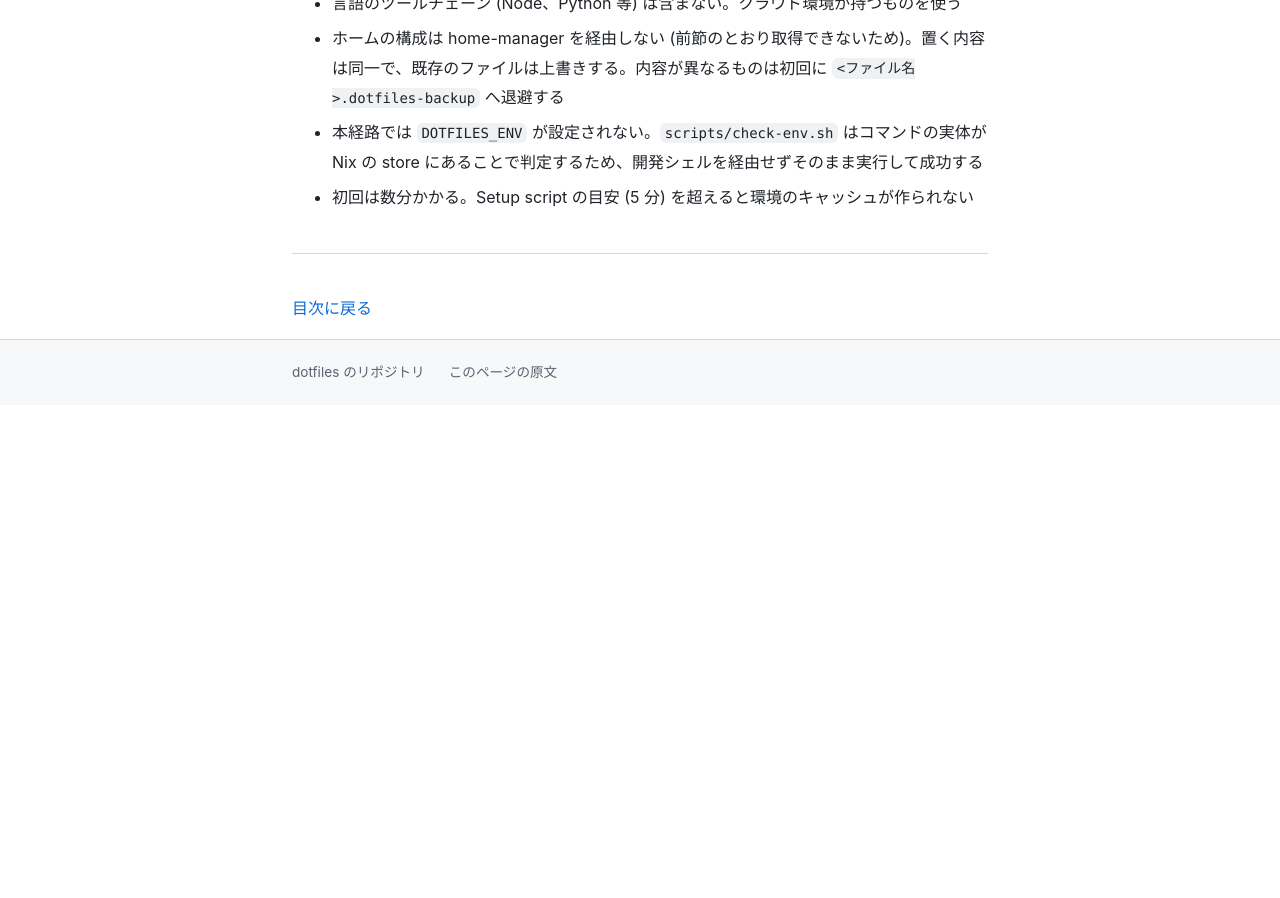
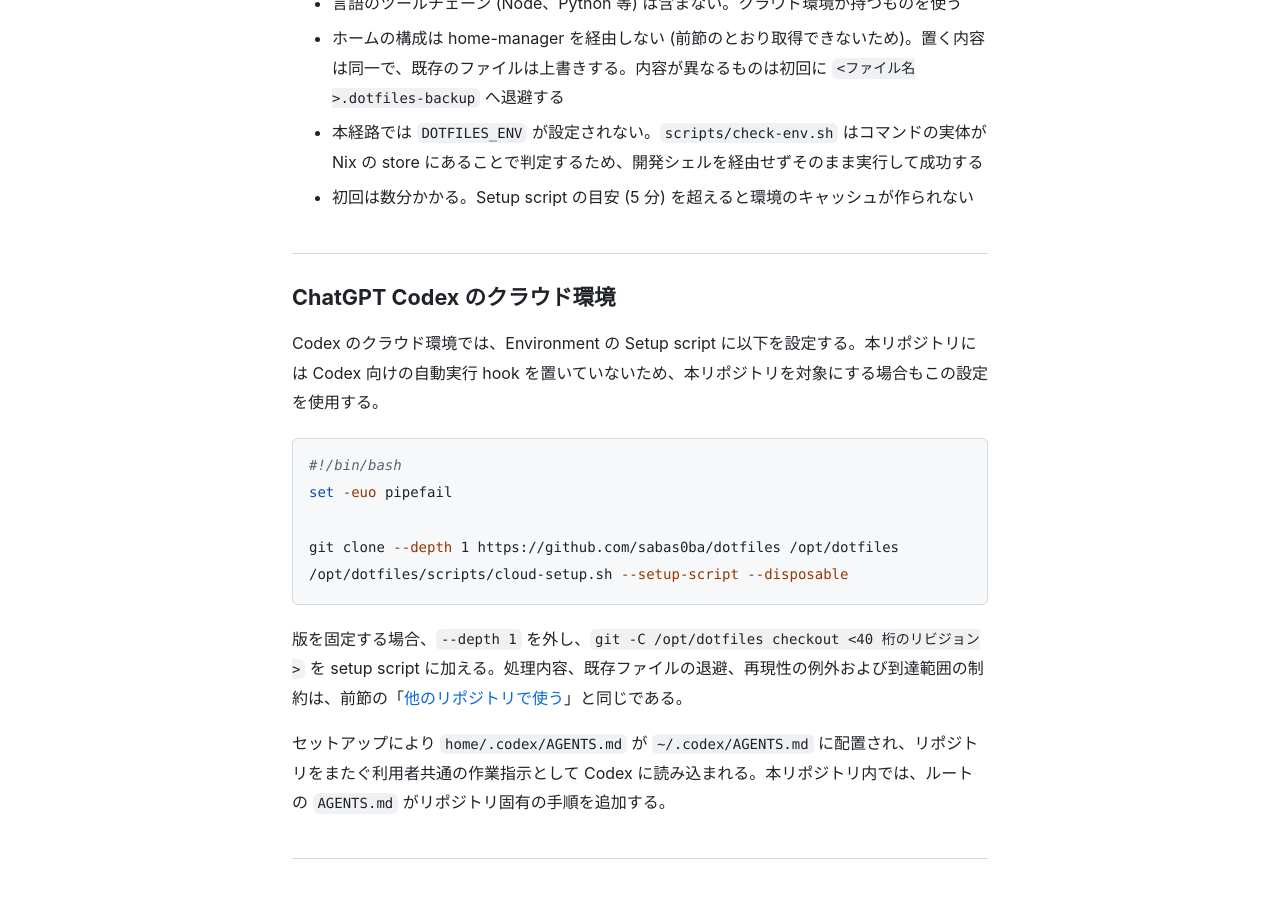
Before and after one commit to sabas0ba/dotfiles, a Jekyll site: the page built from docs/setup.md, in a window 1280 px wide and 900 px high, scrolled down 4838 px. Built offline with Jekyll 4.4.1, drawn with Linux system fonts in a browser that asks for light colours; our own code applies the rules of GitHub Pages for plain Markdown files; before the commit the page ends 5243 px from its top, so only the background shows below that.

Commit message:
feat(codex): add cloud environment configuration

````diff
--- a/docs/setup.md
+++ b/docs/setup.md
@@ -147,6 +147,22 @@ Setup script には `CLAUDE_ENV_FILE` が無く、セッションのシェルは
 - 本経路では `DOTFILES_ENV` が設定されない。`scripts/check-env.sh` はコマンドの実体が Nix の store にあることで判定するため、開発シェルを経由せずそのまま実行して成功する
 - 初回は数分かかる。Setup script の目安 (5 分) を超えると環境のキャッシュが作られない
 
+## ChatGPT Codex のクラウド環境
+
+Codex のクラウド環境では、Environment の Setup script に以下を設定する。本リポジトリには Codex 向けの自動実行 hook を置いていないため、本リポジトリを対象にする場合もこの設定を使用する。
+
+```bash
+#!/bin/bash
+set -euo pipefail
+
+git clone --depth 1 https://github.com/sabas0ba/dotfiles /opt/dotfiles
+/opt/dotfiles/scripts/cloud-setup.sh --setup-script --disposable
+```
+
+版を固定する場合、`--depth 1` を外し、`git -C /opt/dotfiles checkout <40 桁のリビジョン>` を setup script に加える。処理内容、既存ファイルの退避、再現性の例外および到達範囲の制約は、前節の「[他のリポジトリで使う](#他のリポジトリで使う)」と同じである。
+
+セットアップにより `home/.codex/AGENTS.md` が `~/.codex/AGENTS.md` に配置され、リポジトリをまたぐ利用者共通の作業指示として Codex に読み込まれる。本リポジトリ内では、ルートの `AGENTS.md` がリポジトリ固有の手順を追加する。
+
 ---
 
 [目次に戻る](index.md)
````
Also changed, not shown: AGENTS.md (added, +17 -0 lines), docs/index.md (+1 -0 lines), docs/usage.md (+7 -1 lines), home/.codex/AGENTS.md (added), 2 other files.
